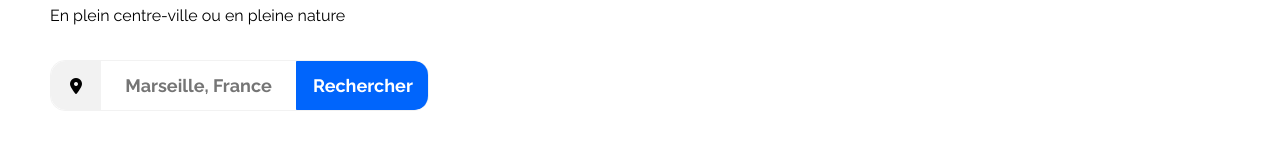
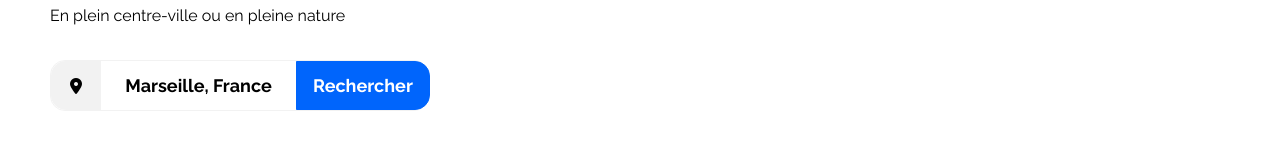
Before and after one commit to HanhNG64/Booki, a plain HTML site: page index.html in a window 1280 px wide. Shown: the part 137-283 px from the top of the page. Drawn offline with Linux system fonts and the light colour scheme.

Commit message:
fix bugs : bouton loupe et placeholder en gras

```diff
--- a/css/style.css
+++ b/css/style.css
@@ -205,7 +205,6 @@
     border: 1px solid var(--Grey, #F2F2F2);
     /*le conteneur form doit être arrondi, comme pour le bouton recherche et l'icone*/
     border-radius: var(--information-border-radius);
-    overflow: hidden;
 }
 
 .information .information-search .fa-location-dot {
@@ -219,14 +218,14 @@
     flex-shrink: 0;
 }
 
-.information .information-search input {
+.information .information-search input, input::placeholder{
     font-size: 18px;
     font-weight: 700;
     padding: 0px;
     width: var(--information-search-input);
     text-align: center;
     border: none;
-
+    color: var(--Black);
 }
 
 .information .information-search input:hover {
```
